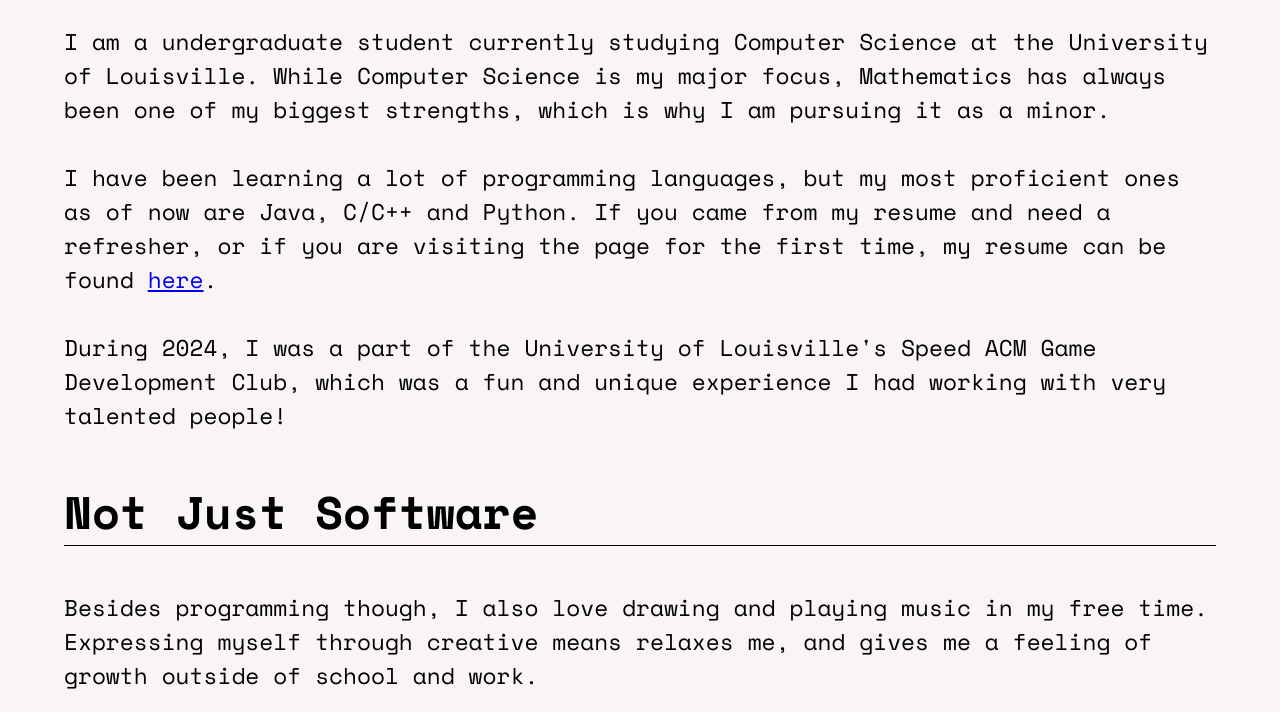
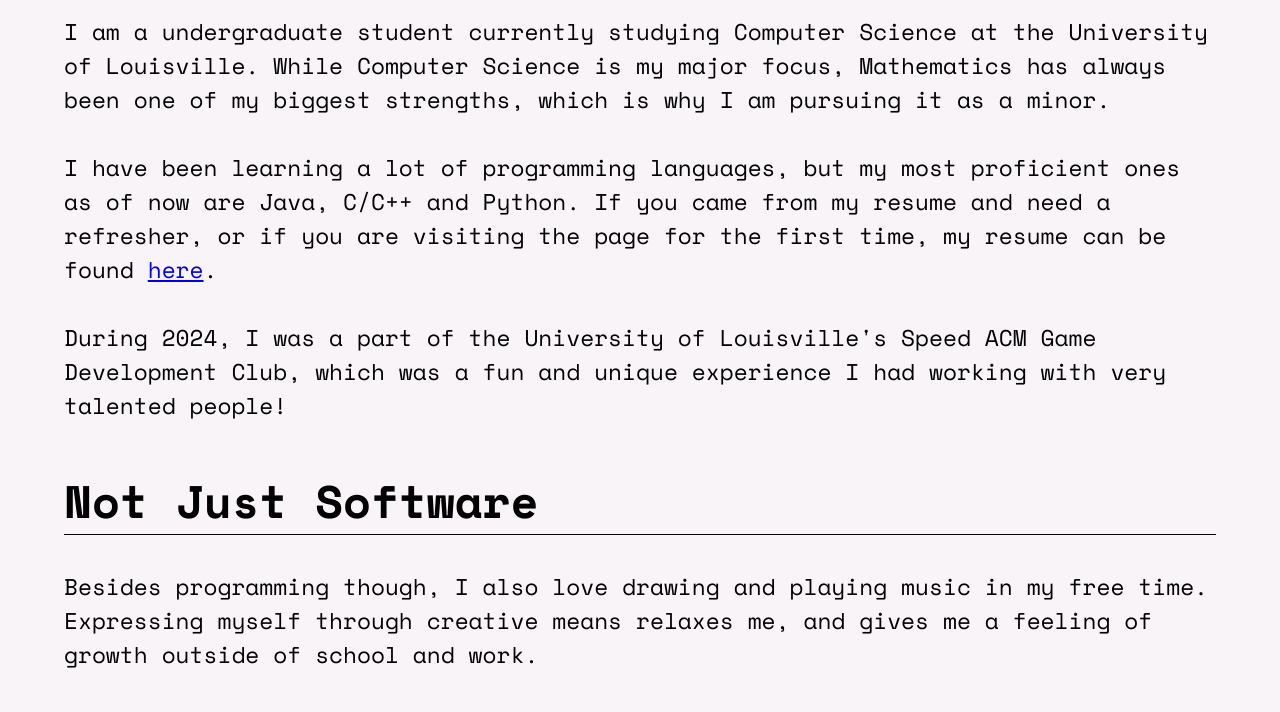
Before and after one commit to LocalTrash/andyphan, a plain HTML site: page about.html in a window 1280 px wide. Shown: the part 737-1449 px from the top of the page. Drawn offline with nearby package versions, Linux system fonts and the light colour scheme.

Commit message:
updated/added info

```diff
--- a/styles.css
+++ b/styles.css
@@ -20,6 +20,7 @@ body, html {
 
 header {
 	height: calc(50% + 5vw);
+	padding: none;
 }
 
 header div.hero_image {
@@ -92,7 +93,7 @@ div.links a:hover{
 div.intro h1 {
 	padding-top: 1em;
 	border-bottom: 1px solid black;
-	margin-bottom: -1px;
+	margin-bottom: 0.5em;
 }
 
 div.intro {
@@ -105,7 +106,7 @@ div.intro {
 }
 
 div.intro p {
-	margin-top: 2em;
+	margin-top: 1.5em;
 }
 
 div.updates {
```
Also changed, not shown: index.html (+4 -1 lines).
